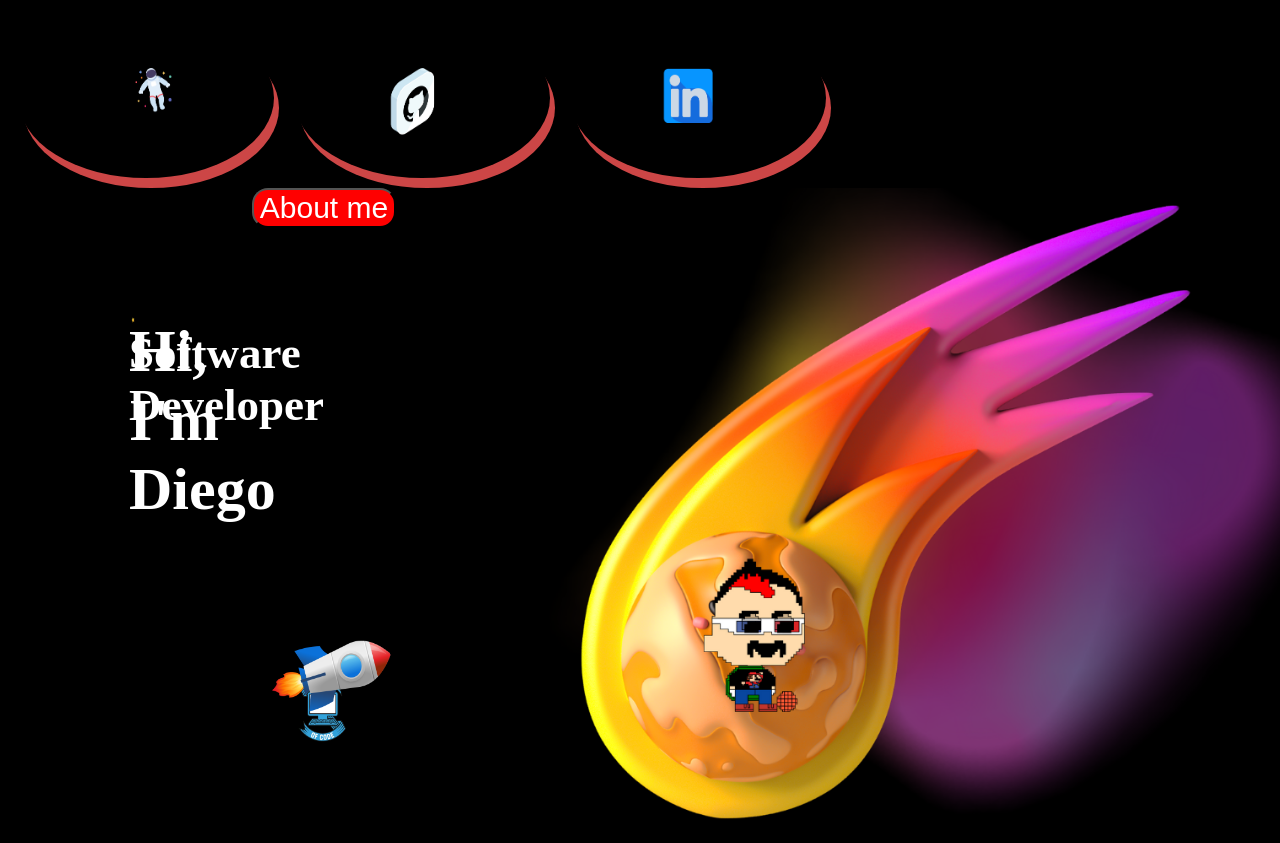
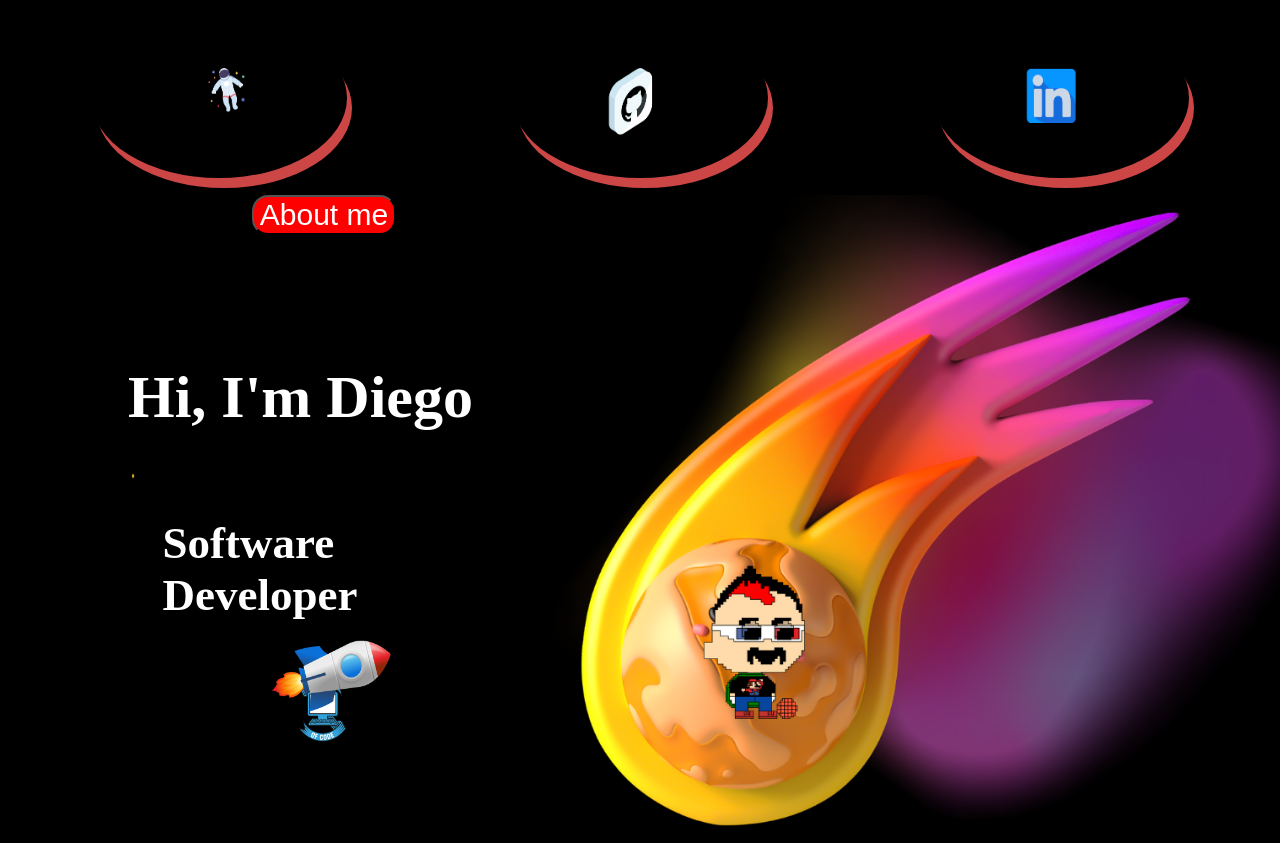
Before and after one commit to DEGRUSSECU1/diego-porfolio-react, a React (Create React App) app in the folder my-portfolio/: page / in a window 1280 px wide. Shown: the top 843 px of the page. Built offline with nearby package versions, Linux system fonts and the light colour scheme.

Commit message:
links in nav modified style

```diff
--- a/my-portfolio/src/components/HomePage/HomePage.js
+++ b/my-portfolio/src/components/HomePage/HomePage.js
@@ -7,6 +7,7 @@ export const HomePage = () => {
       {/* beginning of navbar */}
       <nav className='nav-bar'>
           <div className='box'>
+
            <a href='https://www.google.com'><img src='./img/spaceman.png' alt="linkedinprofile" /></a>
            </div>
            <div className='box'>
--- a/my-portfolio/src/components/css/home.css
+++ b/my-portfolio/src/components/css/home.css
@@ -1,8 +1,13 @@
 .nav-bar{
     display: flex;
-    justify-content: flex-start;
+    align-items: center;
+    justify-content: space-around;
 }
-.box{
+
+.box img{
+    height: 20vh;
+    min-width: 10vw;
+    border-radius: 50%;
     height: 20vh;
     width: 20vw;
     border-radius: 50%;
@@ -10,20 +15,15 @@
     box-shadow: 5px 10px rgb(204, 70, 70);
 
   }
-.box img{
-      width: 100%;
-      height: 100%;
-  }
+.box img:hover{
+    background-color: white;
+}
 
-.box:hover {
-    background-color: rgb(250, 250, 250);
-    color: black;
-  }
   .container-sun{
     position: relative;
 
   }
-  .avatar{
+.avatar{
     position: absolute;
     float: right;
     left: 20%;
@@ -47,7 +47,7 @@
 
 
 }
-.name-container,h1, h2{
+.name-container, h2{
     position: absolute;
     justify-content: flex;
     flex-direction: column;
```
